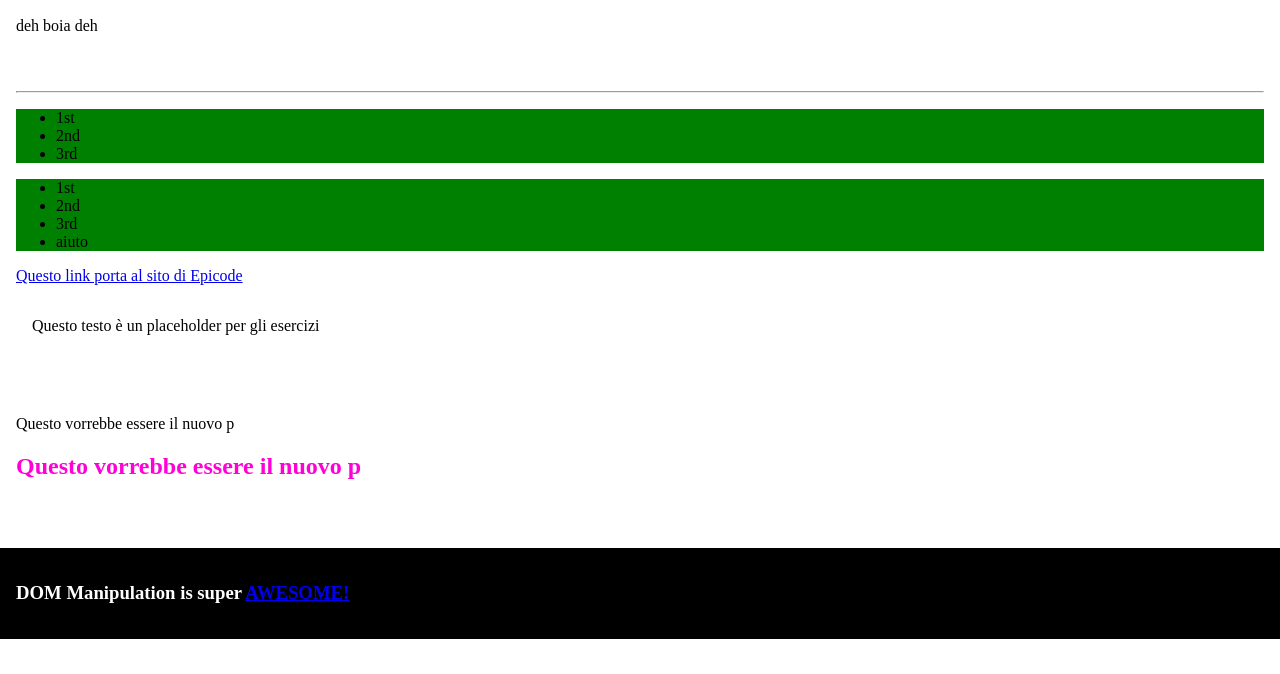
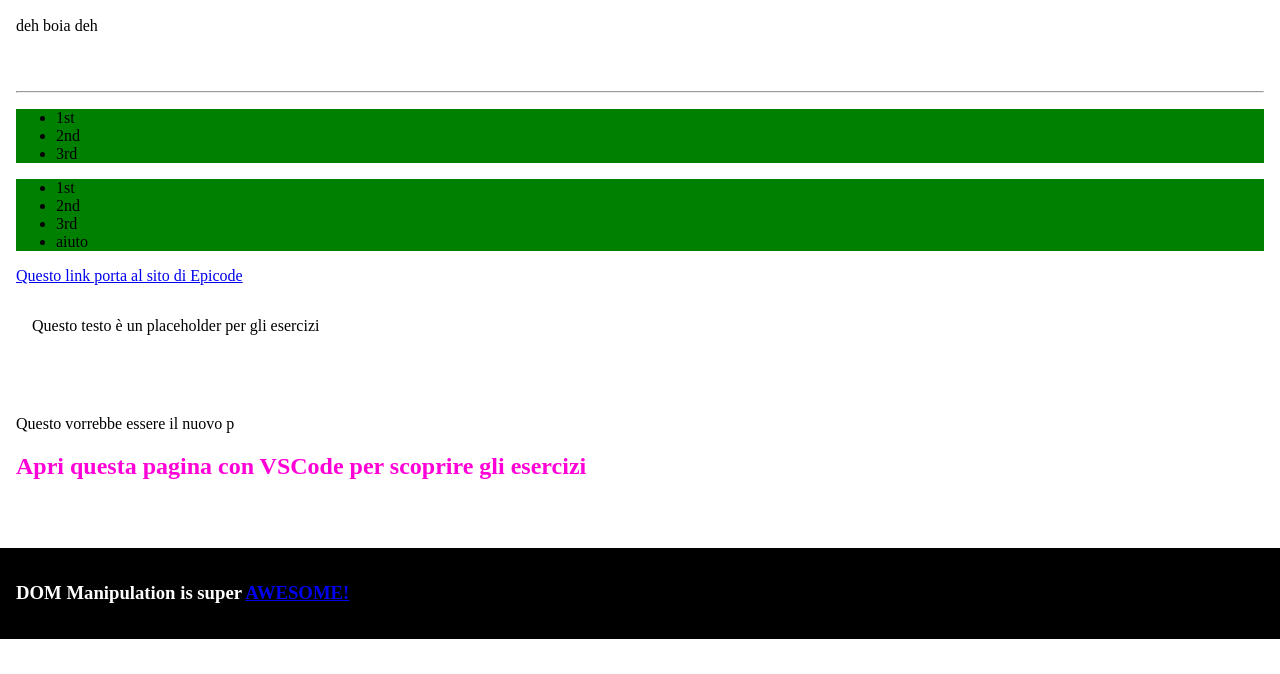
Before and after one commit to MelissaCanu/S3E2, a plain HTML site: page D7.html in a window 1280 px wide. Shown: the part 126-800 px from the top of the page. Drawn offline with Linux system fonts and the light colour scheme.

Commit message:
svista ex.3

```diff
--- a/D7.html
+++ b/D7.html
@@ -114,7 +114,7 @@
         let divSelect = document.querySelector(".fourth");
         let pSelect = divSelect.children;
 
-        for (let i = 0; i < pSelect.length; i++) {
+        for (let i = 0; i < pSelect.length - 1; i++) {
           let newP = "Questo vorrebbe essere il nuovo p";
           pSelect[i].innerText = newP;
         }
```
